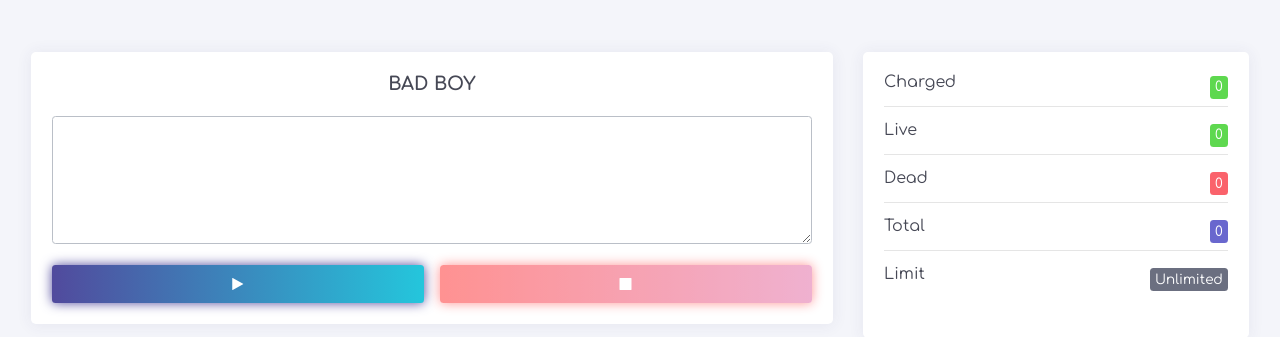
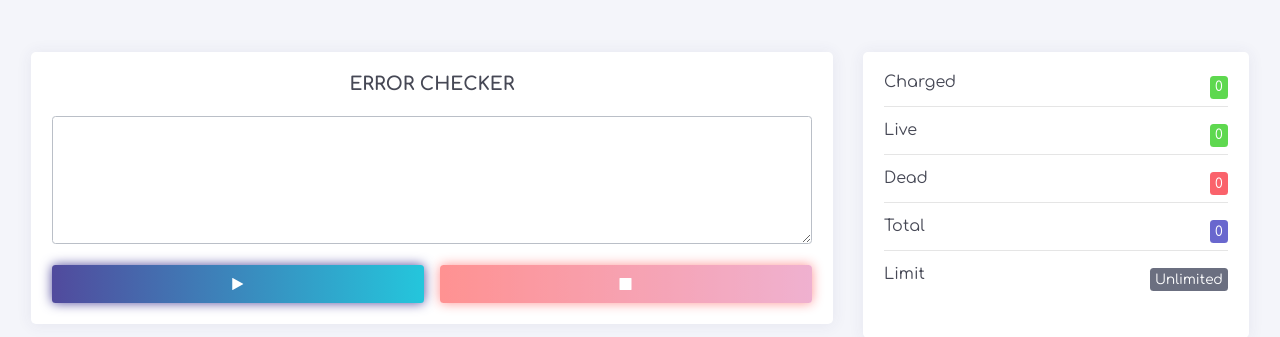
Before and after one commit to ErrorCHK/NewApiChecker, a PHP site: page / in a window 1280 px wide. Shown: the top 337 px of the page. Run offline with PHP 8.4, Linux system fonts and the light colour scheme; some libraries are stand-ins or nearby versions; some web fonts are replaced.

Commit message:
Update index.php

```diff
--- a/index.php
+++ b/index.php
@@ -5,7 +5,7 @@
     <meta http-equiv="Content-Type" content="text/html; charset=UTF-8">
     <meta http-equiv="X-UA-Compatible" content="IE=edge">
     <meta name="viewport" content="width=device-width, initial-scale=1.0, user-scalable=0, minimal-ui">
-    <title>TEAM ZEON</title>
+    <title>ERROR EMPIRE</title>
 	<link rel="shortcut icon" href="favicon.ico" type="image/x-icon"/>
     <link href="https://fonts.googleapis.com/css?family=Muli:300,300i,400,400i,600,600i,700,700i%7CComfortaa:300,400,700" rel="stylesheet">
     <link href="https://stackpath.bootstrapcdn.com/font-awesome/4.7.0/css/font-awesome.min.css" rel="stylesheet">
@@ -26,7 +26,7 @@
 		<div class="col-md-8">
 			<div class="card">
 				<div class="card-body text-center">
-					<h4 class="mb-2"><strong>BAD BOY </strong></h4>
+					<h4 class="mb-2"><strong>ERROR CHECKER </strong></h4>
 
 					<textarea rows="6" class="form-control text-center form-checker mb-2" placeholder=""></textarea>
 					<button class="btn btn-play btn-glow btn-bg-gradient-x-blue-cyan text-white" style="width: 49%; float: left;"><i class="fa fa-play"></i></button>
```
